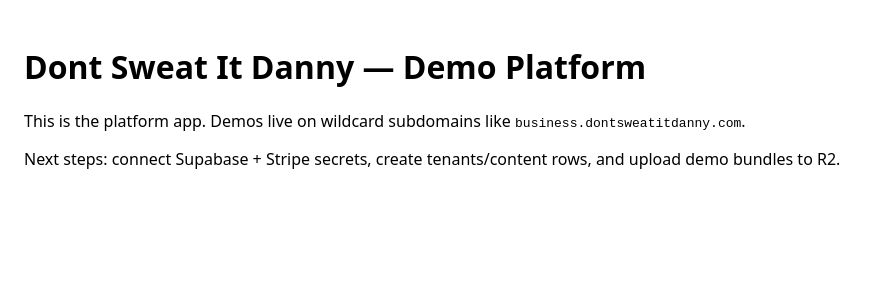
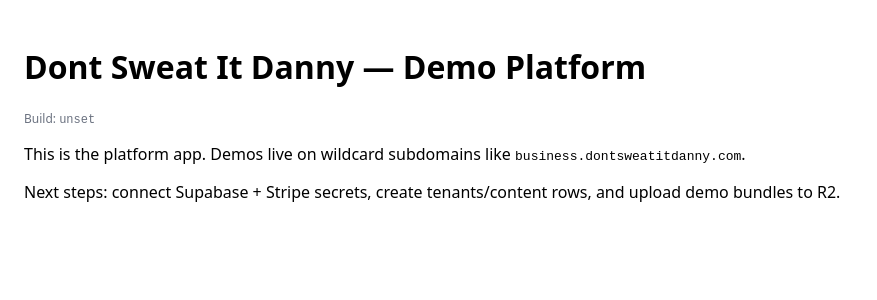
Before and after one commit to dontsweatitdannyllc/danny-demo-platform, a Next.js app: page / in a window 1280 px wide. Shown: the top 300 px of the page, without its empty margins (0-877 px from the left). Built offline with nearby package versions, Linux system fonts and the light colour scheme; no server answers.

Commit message:
Add visible build id to pages

```diff
--- a/src/app/page.tsx
+++ b/src/app/page.tsx
@@ -1,7 +1,12 @@
+const BUILD = process.env.NEXT_PUBLIC_BUILD_ID || 'dev';
+
 export default function Home() {
   return (
     <main style={{ padding: 24, maxWidth: 900 }}>
       <h1>Dont Sweat It Danny — Demo Platform</h1>
+      <div style={{ marginTop: 8, fontSize: 12, color: '#6b7280' }}>
+        Build: <code>{BUILD}</code>
+      </div>
       <p>
         This is the platform app. Demos live on wildcard subdomains like{' '}
         <code>business.dontsweatitdanny.com</code>.
--- a/src/app/t/[tenant]/page.tsx
+++ b/src/app/t/[tenant]/page.tsx
@@ -1,8 +1,13 @@
+const BUILD = process.env.NEXT_PUBLIC_BUILD_ID || 'dev';
+
 export default async function TenantHome({ params }: { params: Promise<{ tenant: string }> }) {
   const { tenant } = await params;
   return (
     <main style={{ padding: 24, maxWidth: 900 }}>
       <h1>Demo: {tenant}</h1>
+      <div style={{ marginTop: 8, fontSize: 12, color: '#6b7280' }}>
+        Build: <code>{BUILD}</code>
+      </div>
       <p>
         This is the tenant root. In MVP we’ll serve the demo at <code>/c/main</code>.
       </p>
```
